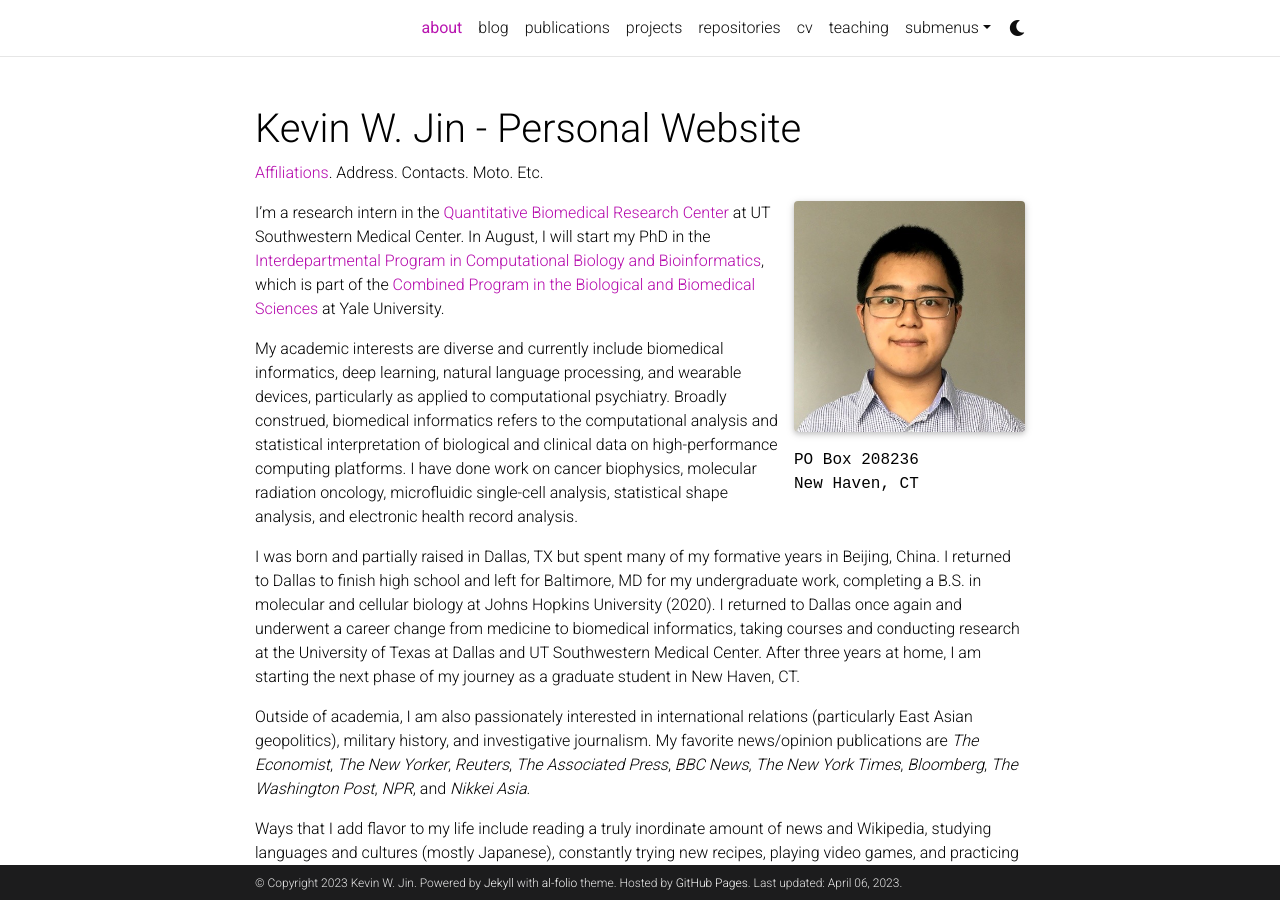
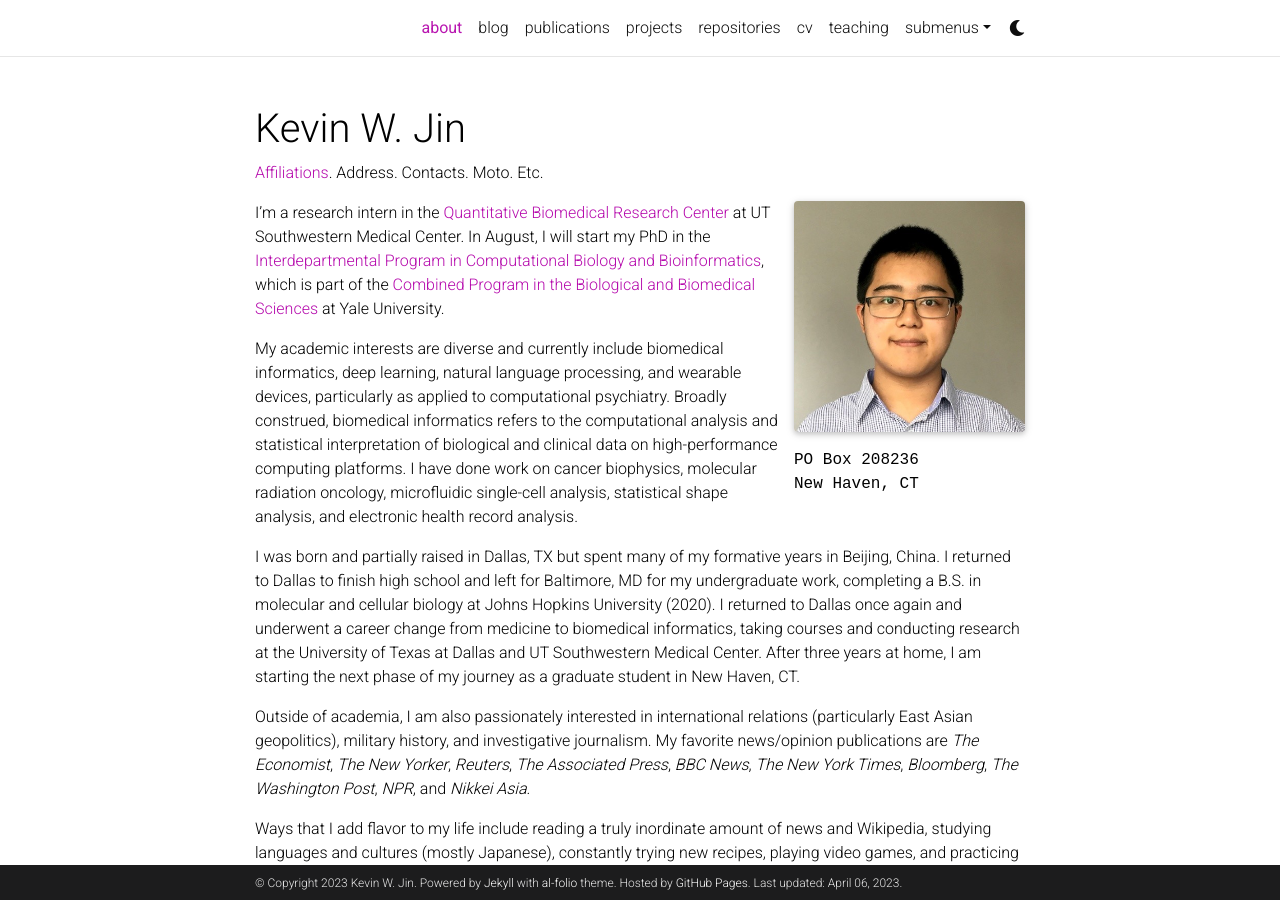
Before and after one commit to kevinwjin/al-folio, a Jekyll site: the page built from _pages/about.md, in a window 1280 px wide and 900 px high. Built offline with Jekyll 4.4.1, drawn with Linux system fonts in a browser that asks for light colours; full-size pictures stand in for the smaller copies a plugin makes; emoji names are drawn with the system emoji font; comment, search, counter and statistics services are not loaded; a style sheet for code colours, icons or effects is not loaded.

Commit message:
Fix typo

```diff
--- a/_config.yml
+++ b/_config.yml
@@ -2,7 +2,7 @@
 # Site settings
 # -----------------------------------------------------------------------------
 
-title: Kevin W. Jin - Personal Website # the website title (if blank, full name will be used instead)
+title: Kevin W. Jin # the website title (if blank, full name will be used instead)
 first_name: Kevin
 middle_name: W.
 last_name: Jin
```
